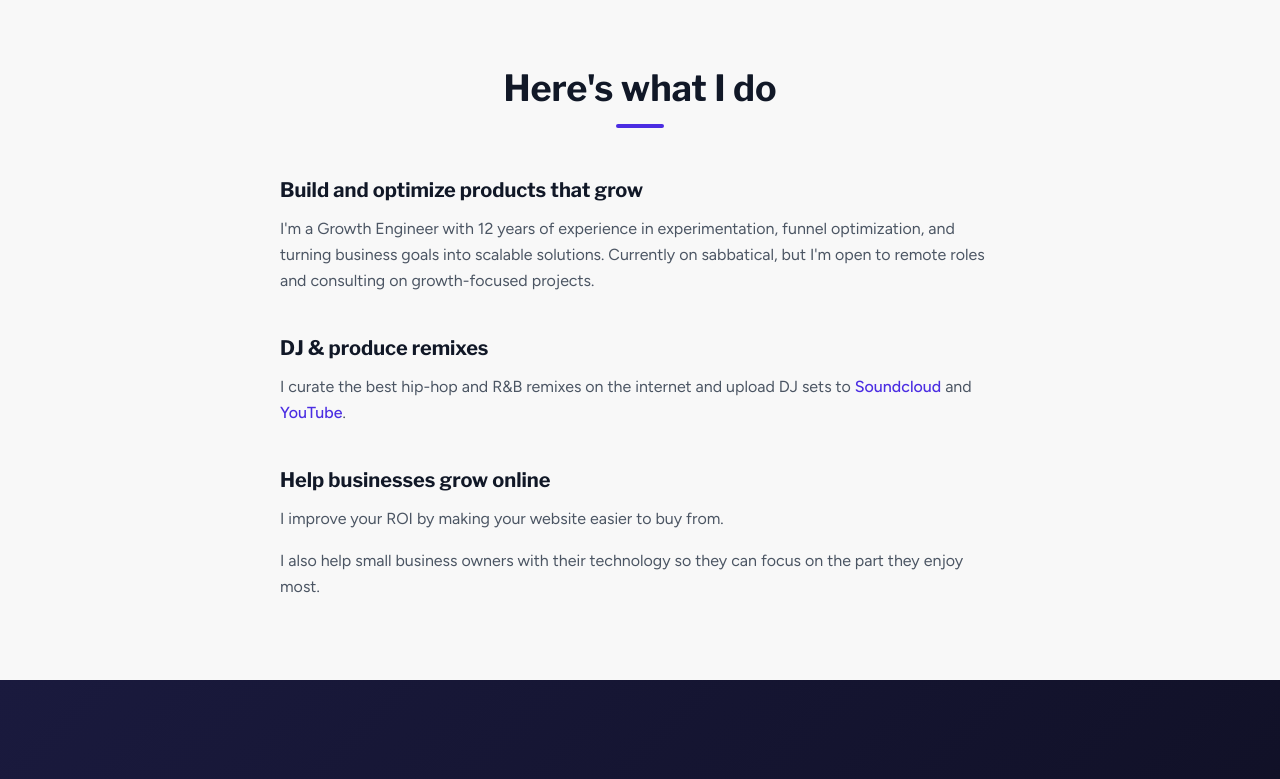
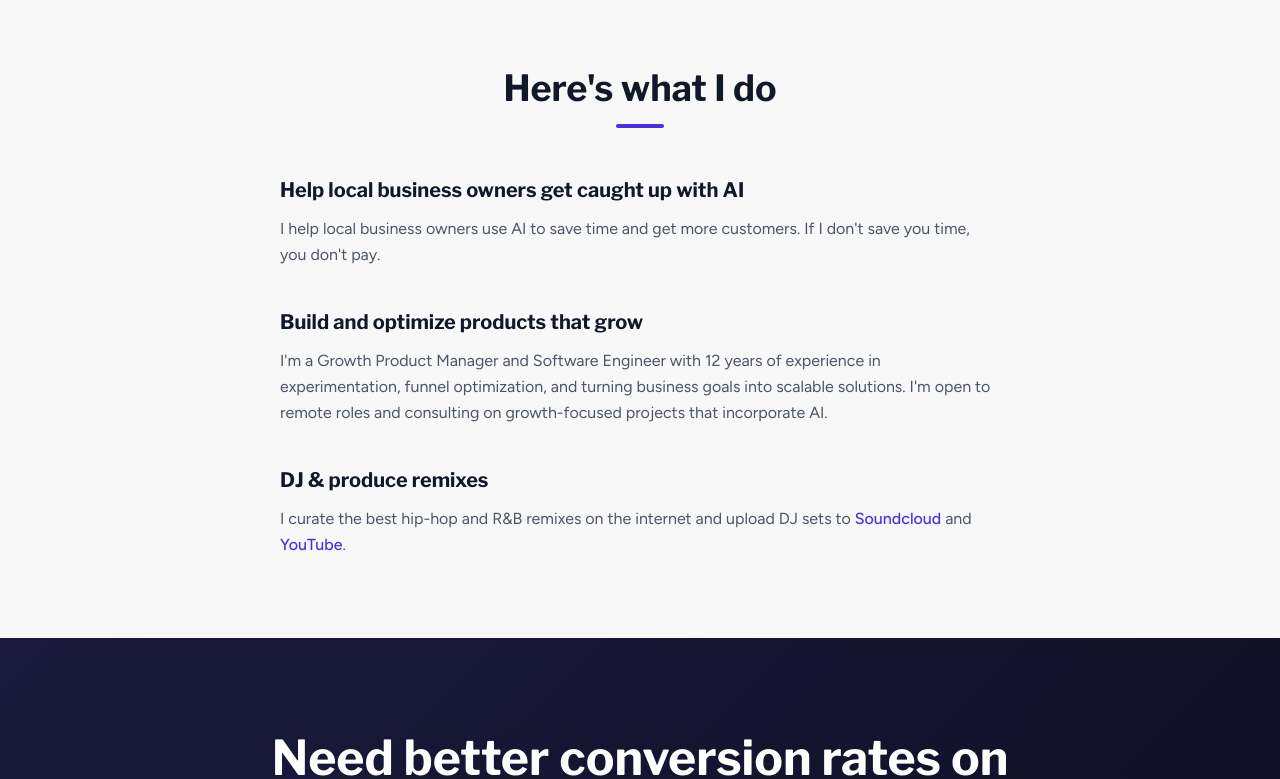
Before and after one commit to stevenrabulan/stevenrabulan, a Next.js app: page / in a window 1280 px wide. Shown: the part 545-1324 px from the top of the page. Built offline with nearby package versions, Linux system fonts and the light colour scheme.

Commit message:
feat: add AI consulting service and update growth engineering role description

```diff
--- a/components/WhatIDo.tsx
+++ b/components/WhatIDo.tsx
@@ -2,8 +2,13 @@ import Link from "next/link";
 
 const services = [
   {
+    title: "Help local business owners get caught up with AI",
+    description: "I help local business owners use AI to save time and get more customers. If I don't save you time, you don't pay.",
+  },
+  {
     title: "Build and optimize products that grow",
-    description: "I'm a Growth Engineer with 12 years of experience in experimentation, funnel optimization, and turning business goals into scalable solutions. Currently on sabbatical, but I'm open to remote roles and consulting on growth-focused projects.",
+    description:
+      "I'm a Growth Product Manager and Software Engineer with 12 years of experience in experimentation, funnel optimization, and turning business goals into scalable solutions. I'm open to remote roles and consulting on growth-focused projects that incorporate AI.",
   },
   {
     title: "DJ & produce remixes",
@@ -12,11 +17,6 @@ const services = [
       { text: "Soundcloud", href: "https://soundcloud.com/djsteeeve" },
       { text: "YouTube", href: "https://youtube.com/@djsteeeve" },
     ],
-  },
-  {
-    title: "Help businesses grow online",
-    description: "I improve your ROI by making your website easier to buy from.",
-    extra: "I also help small business owners with their technology so they can focus on the part they enjoy most.",
   },
 ];
 
@@ -47,7 +47,6 @@ export default function WhatIDo() {
                   </>
                 )}
               </p>
-              {service.extra && <p className="text-gray-600 leading-relaxed mt-4">{service.extra}</p>}
             </div>
           ))}
         </div>
```
